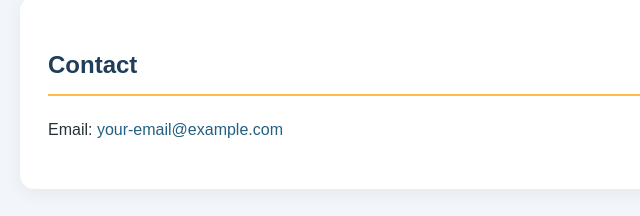
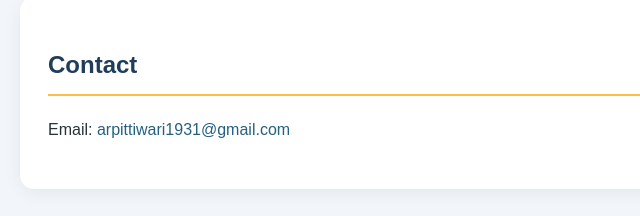
Before and after one commit to arpittiwari1931-beep/arpit-runner, a plain HTML site: page index.html in a window 1280 px wide. Shown: the part 1539-1755 px from the top of the page, 0-640 px from the left. Drawn offline with Linux system fonts and the light colour scheme.

Commit message:
Update index.html

```diff
--- a/index.html
+++ b/index.html
@@ -164,7 +164,7 @@
         <p>
             Email:
             <a href="mailto:your-<p>Email: arpittiwari1931@gmail.com</p>">
-                your-email@example.com
+                arpittiwari1931@gmail.com
             </a>
         </p>
 
@@ -506,7 +506,7 @@ footer {
     <p>
         Email:
         <a>Email: arpittiwari1931@gmail.com</p>
-            your-email@example.com
+            arpittiwari1931@gmail.com
         </a>
     </p>
 
```
